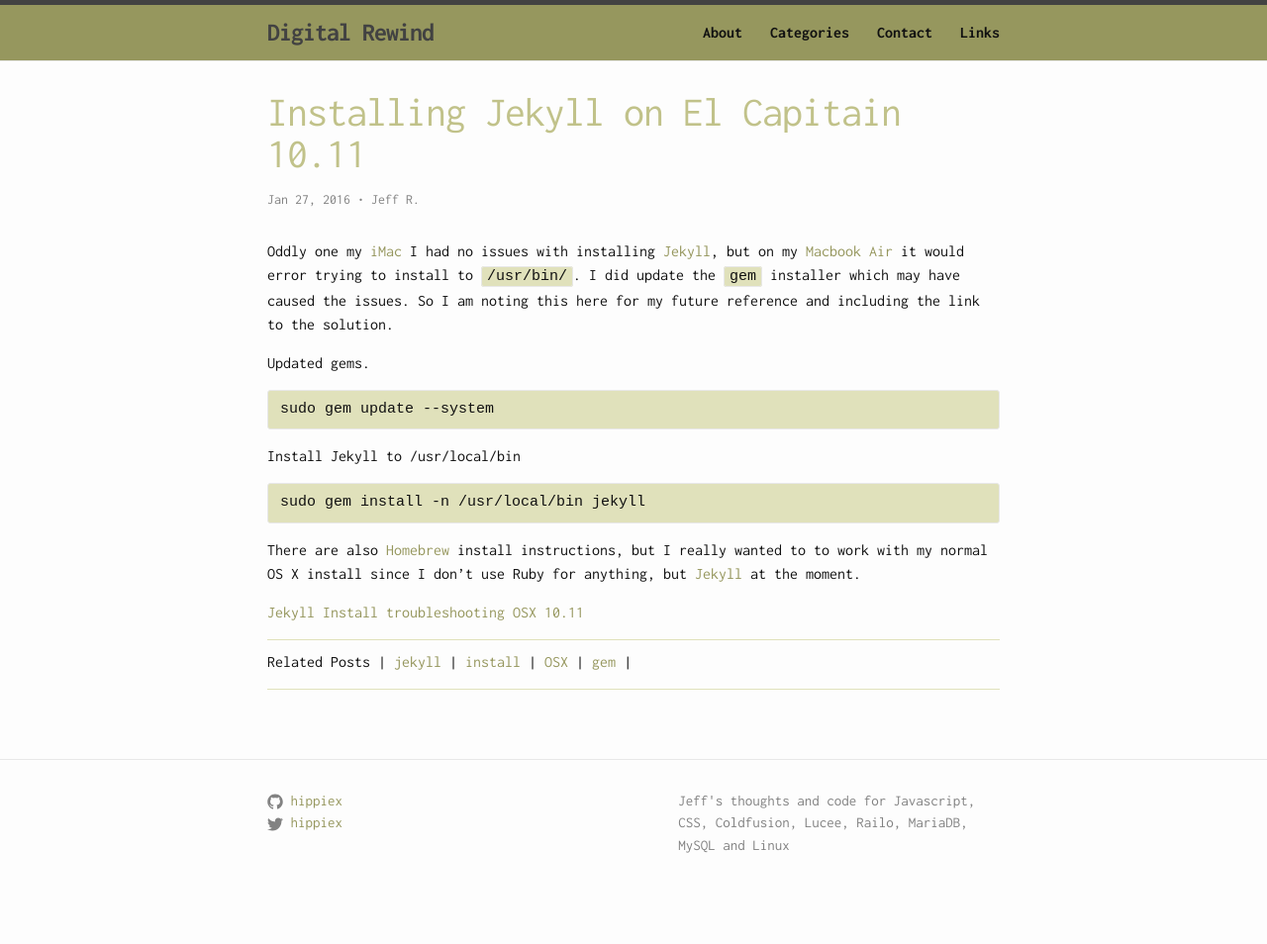
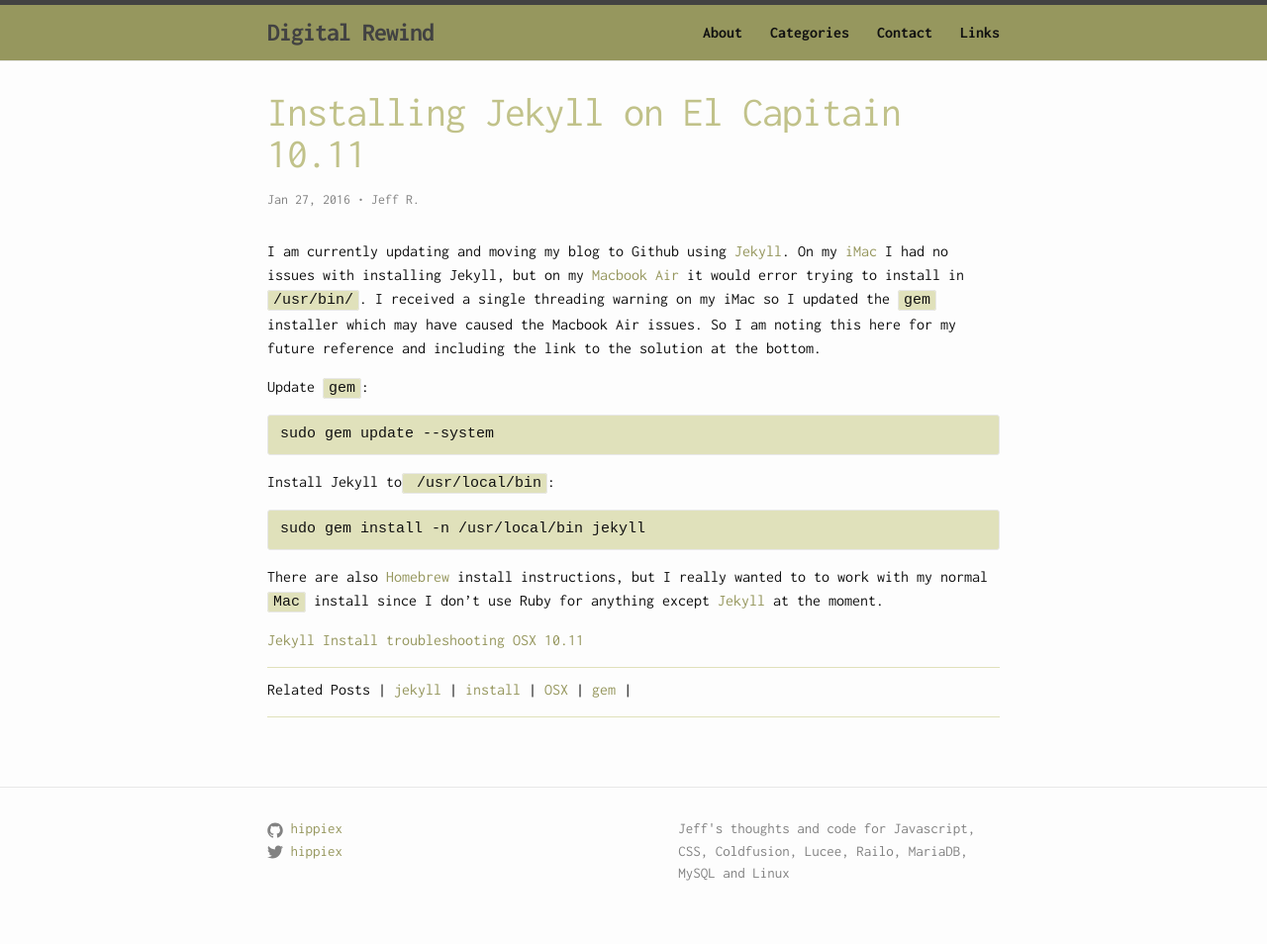
Before and after one commit to hippiex/hippiex.github.io, a Jekyll site: the page built from _posts/2016-01-27-el-capitain-10-11-jekyll.markdown, in a window 1280 px wide. Shown: the whole page at 99% size. Built offline with Jekyll 4.4.1, drawn with Linux system fonts in a browser that asks for light colours; comment, search, counter and statistics services are not loaded; before the commit the page ends 925 px from its top, so only the background shows below that.

Commit message:
Fixing working and grammar

```diff
--- a/_posts/2016-01-27-el-capitain-10-11-jekyll.markdown
+++ b/_posts/2016-01-27-el-capitain-10-11-jekyll.markdown
@@ -7,22 +7,21 @@
 summary: "Notes for permission issue installing Jekyll on El Capitain."
 published: true
 ---
+I am currently updating and moving my blog to Github using [Jekyll][jekyll]. On my [iMac][imac] I had no issues with installing Jekyll, but on my [Macbook Air][macbook-air] it would error trying to install in `/usr/bin/`.  I received a single threading warning on my iMac so I updated the `gem` installer which may have caused the Macbook Air issues.  So I am noting this here for my future reference and including the link to the solution at the bottom.
 
-Oddly one my [iMac][imac] I had no issues with installing [Jekyll][jekyll], but on my [Macbook Air][macbook-air] it would error trying to install to `/usr/bin/`.  I did update the `gem` installer which may have caused the issues.  So I am noting this here for my future reference and including the link to the solution.
-
-Updated gems.
+Update `gem`:
 
 {% highlight  text %}
 sudo gem update --system
 {% endhighlight %}
 
-Install Jekyll to /usr/local/bin
+Install Jekyll to` /usr/local/bin`:
 
 {% highlight  text %}
 sudo gem install -n /usr/local/bin jekyll
 {% endhighlight %}
 
-There are also [Homebrew][homebrew] install instructions, but I really wanted to to work with my normal OS X install since I don't use Ruby for anything, but [Jekyll][jekyll] at the moment.
+There are also [Homebrew][homebrew] install instructions, but I really wanted to to work with my normal  `Mac` install since I don't use Ruby for anything except [Jekyll][jekyll] at the moment.
 
 
 [Jekyll Install troubleshooting OSX 10.11](http://jekyllrb.com/docs/troubleshooting/#jekyll-amp-mac-os-x-1011)
```
